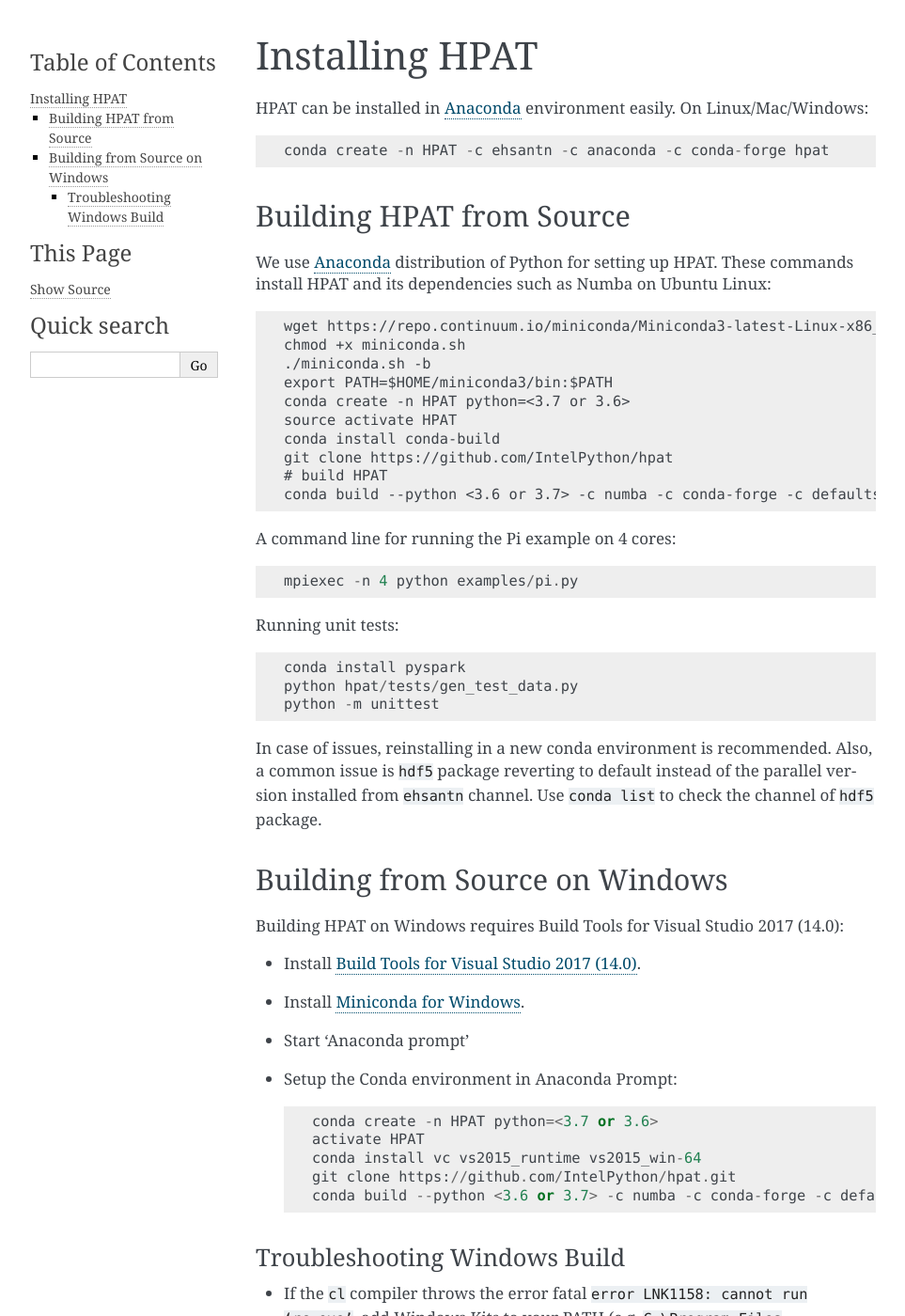
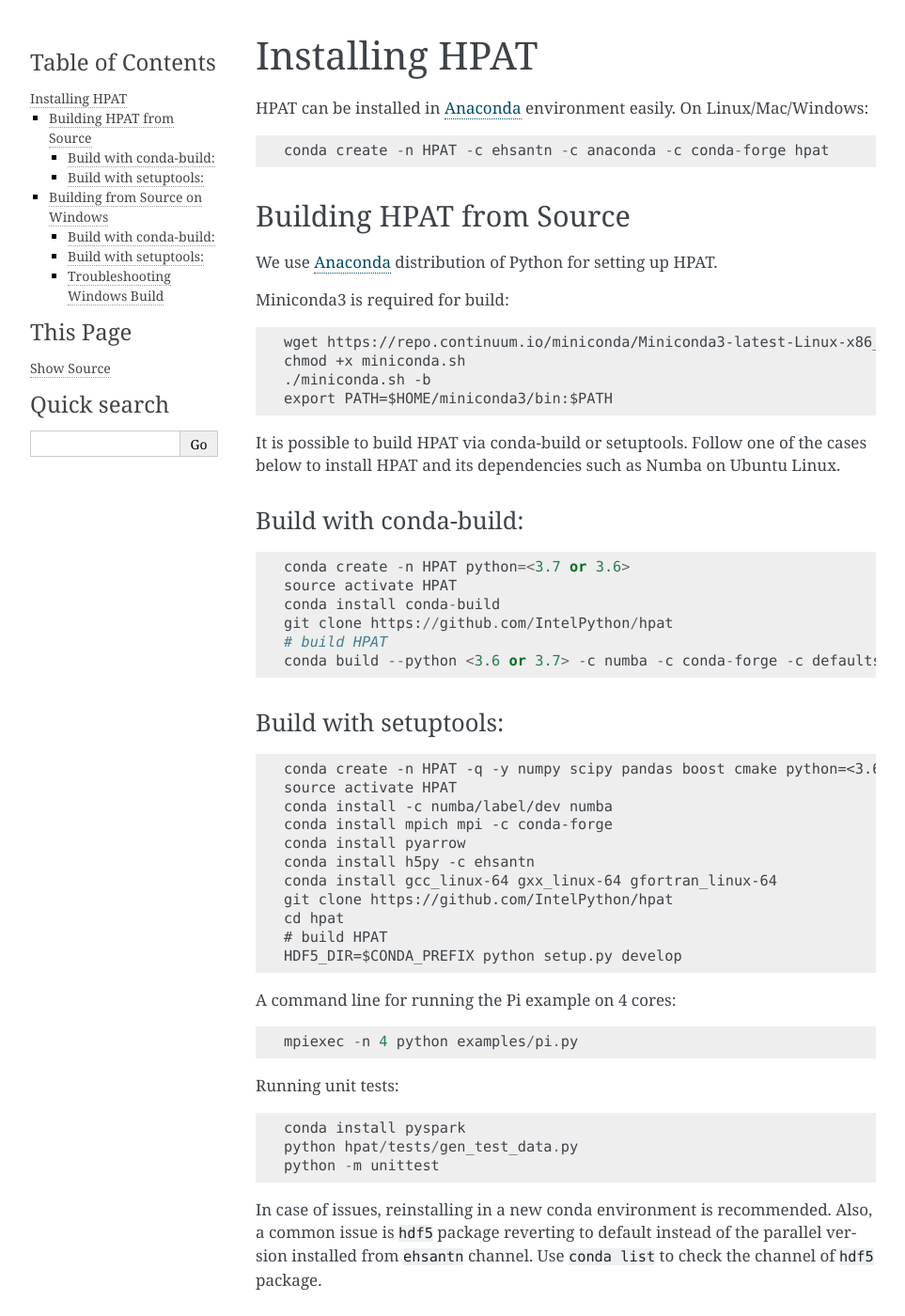
Before and after one commit to IntelPython/sdc, a Sphinx documentation site: the page built from docs/source/install.rst, in a window 1280 px wide and 1400 px high. Shown: the whole window at 94% size, without its empty margins (148-1111 px from the left). Built offline with Sphinx 7.4.7, drawn with Linux system fonts in a browser that asks for light colours; some of the changed text lies outside the part shown.

Commit message:
Add alternative build instruction using setuptools
Put back updated instruction of build HPAT using setuptools
in addition to conda-build.

```diff
--- a/docs/source/install.rst
+++ b/docs/source/install.rst
@@ -15,19 +15,44 @@
 -------------------------
 
 We use `Anaconda <https://www.anaconda.com/download/>`_ distribution of
-Python for setting up HPAT. These commands install HPAT and its dependencies
-such as Numba on Ubuntu Linux::
+Python for setting up HPAT.
+
+Miniconda3 is required for build::
 
     wget https://repo.continuum.io/miniconda/Miniconda3-latest-Linux-x86_64.sh -O miniconda.sh
     chmod +x miniconda.sh
     ./miniconda.sh -b
     export PATH=$HOME/miniconda3/bin:$PATH
+
+It is possible to build HPAT via conda-build or setuptools. Follow one of the cases below to install HPAT and its dependencies
+such as Numba on Ubuntu Linux.
+
+Build with conda-build:
+~~~~~~~~~~~~~~~~~~~~~~~
+::
+
     conda create -n HPAT python=<3.7 or 3.6>
     source activate HPAT
     conda install conda-build
     git clone https://github.com/IntelPython/hpat
     # build HPAT
     conda build --python <3.6 or 3.7> -c numba -c conda-forge -c defaults hpat/buildscripts/hpat-conda-recipe/
+
+Build with setuptools:
+~~~~~~~~~~~~~~~~~~~~~~
+::
+
+    conda create -n HPAT -q -y numpy scipy pandas boost cmake python=<3.6 or 3.7>
+    source activate HPAT
+    conda install -c numba/label/dev numba
+    conda install mpich mpi -c conda-forge
+    conda install pyarrow
+    conda install h5py -c ehsantn
+    conda install gcc_linux-64 gxx_linux-64 gfortran_linux-64
+    git clone https://github.com/IntelPython/hpat
+    cd hpat
+    # build HPAT
+    HDF5_DIR=$CONDA_PREFIX python setup.py develop
 
 
 A command line for running the Pi example on 4 cores::
@@ -55,11 +80,32 @@
 * Start 'Anaconda prompt'
 * Setup the Conda environment in Anaconda Prompt::
 
+It is possible to build HPAT via conda-build or setuptools. Follow one of the cases below to install HPAT and its dependencies on Windows.
+
+Build with conda-build:
+~~~~~~~~~~~~~~~~~~~~~~~
+::
+
     conda create -n HPAT python=<3.7 or 3.6>
     activate HPAT
     conda install vc vs2015_runtime vs2015_win-64
     git clone https://github.com/IntelPython/hpat.git
     conda build --python <3.6 or 3.7> -c numba -c conda-forge -c defaults -c intel hpat/buildscripts/hpat-conda-recipe/
+
+Build with setuptools:
+~~~~~~~~~~~~~~~~~~~~~~
+::
+
+    conda create -n HPAT -c ehsantn -c numba/label/dev -c anaconda -c conda-forge -c intel python=<3.6 or 3.7> pandas pyarrow h5py numba scipy boost libboost tbb-devel mkl-devel impi-devel impi_rt
+    activate HPAT
+    conda install vc vs2015_runtime vs2015_win-64
+    git clone https://github.com/IntelPython/hpat.git
+    cd hpat
+    set INCLUDE=%INCLUDE%;%CONDA_PREFIX%\Library\include
+    set LIB=%LIB%;%CONDA_PREFIX%\Library\lib
+    %CONDA_PREFIX%\Library\bin\mpivars.bat quiet
+    set HDF5_DIR=%CONDA_PREFIX%\Library
+    python setup.py develop
 
 .. "C:\Program Files (x86)\Microsoft Visual Studio 14.0\VC\vcvarsall.bat" amd64
 
```
